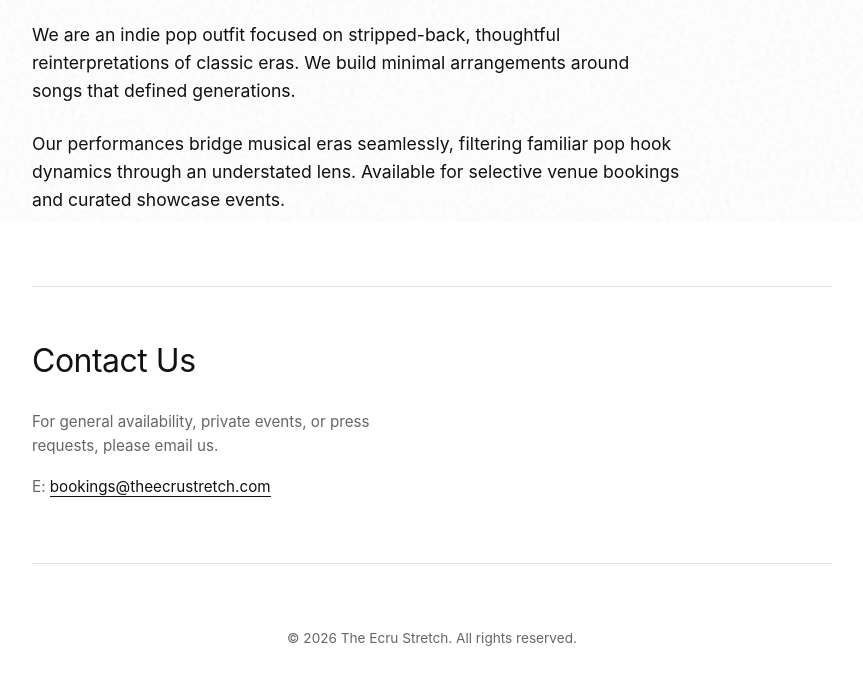
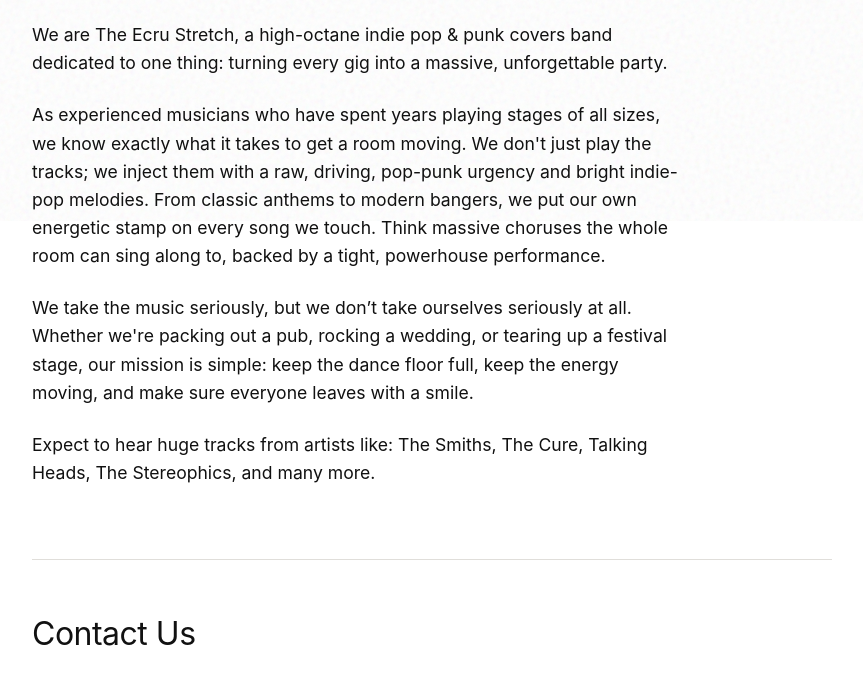
Before and after one commit to danielhpavey/the-ecru-stretch.uk, a plain HTML site: page index.html in a window 1280 px wide. Shown: the part 579-1259 px from the top of the page, without its empty margins (208-1071 px from the left). Drawn offline with Linux system fonts and the light colour scheme.

Commit message:
📝  Content

```diff
--- a/index.html
+++ b/index.html
@@ -303,10 +303,22 @@
         <section id="about">
             <h2>About Us</h2>
             <div class="about-text">
-                <p>We are an indie pop outfit focused on stripped-back, thoughtful reinterpretations of classic eras. We
-                    build minimal arrangements around songs that defined generations.</p>
-                <p>Our performances bridge musical eras seamlessly, filtering familiar pop hook dynamics through an
-                    understated lens. Available for selective venue bookings and curated showcase events.</p>
+                <p>We are The Ecru Stretch, a high-octane indie pop & punk covers band dedicated to one thing: turning
+                    every
+                    gig into a massive, unforgettable party.</p>
+
+                <p>As experienced musicians who have spent years playing stages of all sizes, we know exactly what it
+                    takes to get a room moving. We don't just play the tracks; we inject them with a raw, driving,
+                    pop-punk urgency and bright indie-pop melodies. From classic anthems to modern bangers, we put our
+                    own energetic stamp on every song we touch. Think massive choruses the whole room can sing along to,
+                    backed by a tight, powerhouse performance.</p>
+
+                <p>We take the music seriously, but we don’t take ourselves seriously at all. Whether we're packing out
+                    a pub, rocking a wedding, or tearing up a festival stage, our mission is simple: keep the dance
+                    floor full, keep the energy moving, and make sure everyone leaves with a smile.</p>
+
+                <p>Expect to hear huge tracks from artists like: The Smiths, The Cure, Talking Heads, The Stereophics,
+                    and many more.</p>
             </div>
         </section>
 
```
